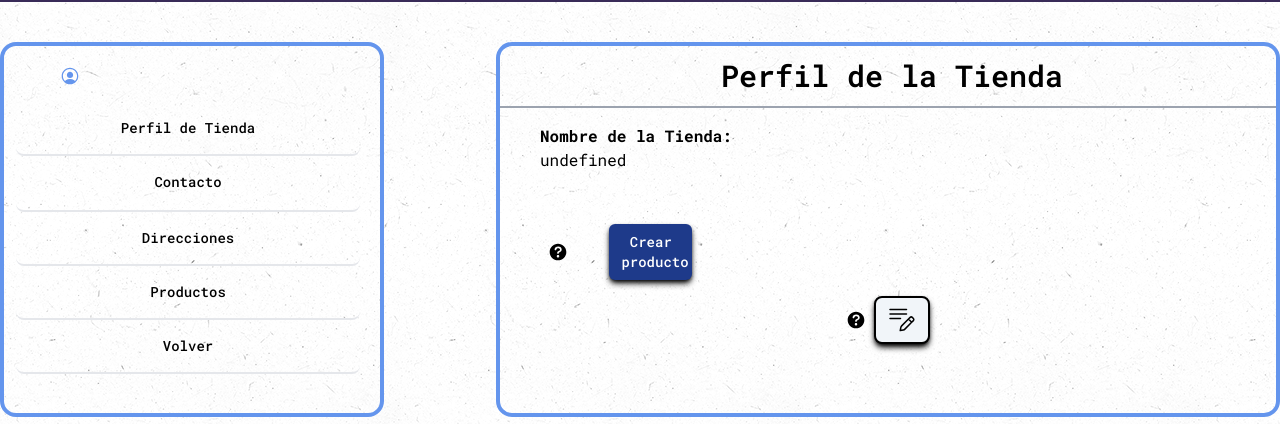
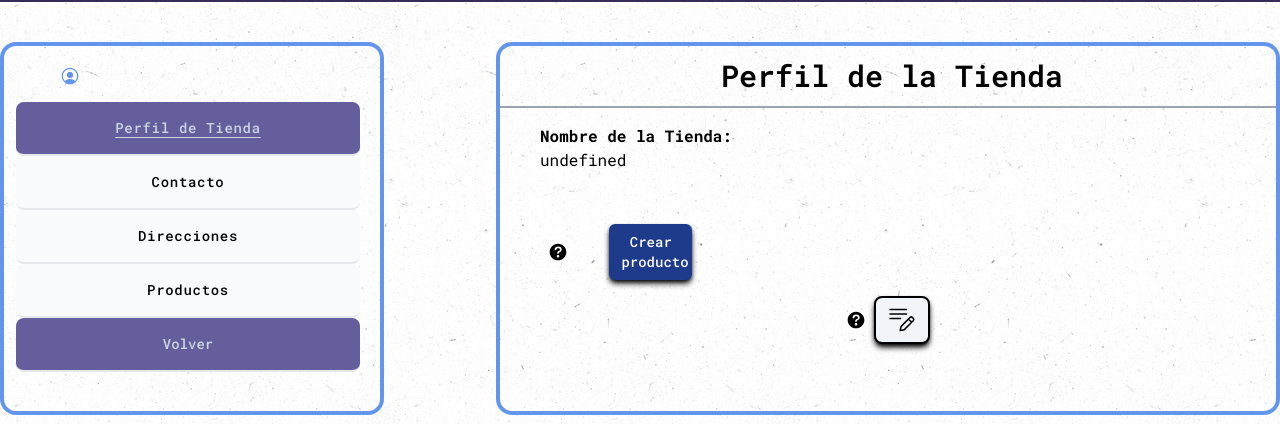
Before and after one commit to PetFriendlyUniverse/Henry-Pf, a React (Vite) app in the folder client/: page /profile/store/1 in a window 1280 px wide. Shown: the part 166-590 px from the top of the page. Built offline with nearby package versions, Linux system fonts and the light colour scheme; no server answers.

Commit message:
estilos tabstore

```diff
--- a/client/src/pages/ecommerce/Profile/components/TabStore.jsx
+++ b/client/src/pages/ecommerce/Profile/components/TabStore.jsx
@@ -39,47 +39,79 @@ function TabStore() {
             <PhotoStore img={user?.img} name={user?.name} />
             <div className="mb-4 mt-4 border-gray-200  dark:border-gray-200">
               <ul className="-mb-px text-center text-sm font-medium">
-                <li className="mr-2 rounded-lg border-b-2 hover:bg-slate-100 hover:text-gray-500">
+                <li
+                  className={`mr-2 rounded-lg border-b-2 bg-slate-50 hover:cursor-pointer hover:bg-ultravioletLight hover:text-black active:shadow-inner active:shadow-black ${
+                    showInfo == "profile" &&
+                    "  bg-ultraviolet text-slate-300 hover:text-black"
+                  } hover:text-gray-500`}
+                >
                   <button
                     onClick={handleShowInfo}
                     name="profile"
-                    className="inline-block p-4"
+                    className={`inline-block  p-4 tracking-wider ${
+                      showInfo == "profile" &&
+                      "tracking-wider underline underline-offset-4"
+                    }`}
                     title="informacion del propietario"
                   >
                     Perfil de Tienda
                   </button>
                 </li>
-                <li className="mr-2 rounded-lg border-b-2 hover:bg-slate-100 hover:text-gray-500">
+                <li
+                  className={`mr-2 rounded-lg border-b-2 bg-slate-50 hover:cursor-pointer hover:bg-ultravioletLight hover:text-black active:shadow-inner active:shadow-black ${
+                    showInfo == "contact" &&
+                    "  bg-ultraviolet text-slate-300 hover:text-black"
+                  } hover:text-gray-500`}
+                >
                   <button
                     onClick={handleShowInfo}
                     name="contact"
-                    className="inline-block border-b-2 border-transparent p-4 "
+                    className={`inline-block  p-4 tracking-wider ${
+                      showInfo == "contact" &&
+                      "tracking-wider underline underline-offset-4"
+                    }`}
                     title="aquie puede ver la informacion de contacto de la tienda"
                   >
                     Contacto
                   </button>
                 </li>
-                <li className="mr-2 rounded-lg border-b-2 hover:bg-slate-100 hover:text-gray-500">
+                <li
+                  className={`mr-2 rounded-lg border-b-2 bg-slate-50 hover:cursor-pointer hover:bg-ultravioletLight hover:text-black active:shadow-inner active:shadow-black ${
+                    showInfo == "location" &&
+                    "  bg-ultraviolet text-slate-300 hover:text-black"
+                  } hover:text-gray-500`}
+                >
                   <button
                     onClick={handleShowInfo}
                     name="location"
-                    className="inline-block p-4"
+                    className={`inline-block  p-4 tracking-wider ${
+                      showInfo == "location" &&
+                      "tracking-wider underline underline-offset-4"
+                    }`}
                     title="aqui puedes ver la direccion de la tienda"
                   >
                     Direcciones
                   </button>
                 </li>
-                <li className="mr-2 rounded-lg border-b-2 hover:bg-slate-100 hover:text-gray-500">
+                <li
+                  className={`mr-2 rounded-lg border-b-2 bg-slate-50 hover:cursor-pointer hover:bg-ultravioletLight hover:text-black active:shadow-inner active:shadow-black ${
+                    showInfo == "products" &&
+                    "  bg-ultraviolet text-slate-300 hover:text-black"
+                  } hover:text-gray-500`}
+                >
                   <button
                     onClick={handleShowInfo}
                     name="products"
-                    className="inline-block p-4"
+                    className={`inline-block  p-4 tracking-wider ${
+                      showInfo == "products" &&
+                      "tracking-wider underline underline-offset-4"
+                    }`}
                     title="aqui puedes ver tus productos disponibles"
                   >
                     Productos
                   </button>
                 </li>
-                <li className="mr-2 rounded-lg border-b-2 hover:bg-slate-100 hover:text-gray-500">
+                <li className="mr-2 rounded-lg border-b-2 bg-ultraviolet text-slate-300 hover:cursor-pointer hover:bg-ultravioletLight hover:text-black  active:shadow-inner active:shadow-black">
                   {/* Reveer esto de volver al hacer Health/Services */}
                   <button
                     onClick={() => navigate(-1)}
```
